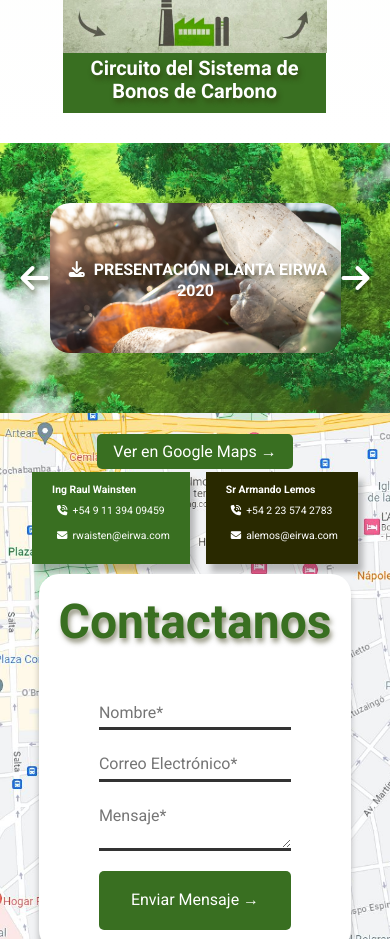
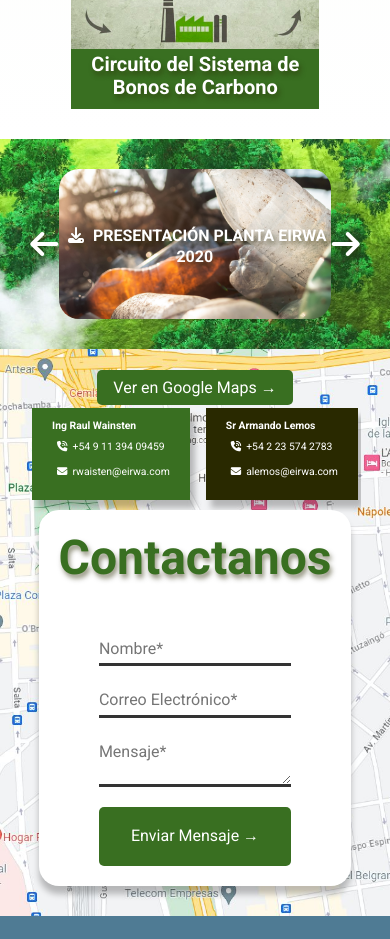
Before and after one commit to FranciscoCuminiLondero/eirwa, a plain HTML site: page index.html in a window 390 px wide. Shown: the part 4300-5239 px from the top of the page. Drawn offline with nearby package versions, Linux system fonts and the light colour scheme; a script that the page names is missing.

Commit message:
arreglo de errores

```diff
--- a/css/styles.css
+++ b/css/styles.css
@@ -796,7 +796,13 @@ body {
     }
 }
 
-@media (max-width:800px) {
+@media (max-width:600px) {
+    .container {
+        width: 85%;
+        margin: 0 auto;
+        overflow: hidden;
+        padding: var(--padding-container);
+    }
     .profits__subtitle {
         font-size: 1.25rem;
         text-align: center;
--- a/index.html
+++ b/index.html
@@ -242,7 +242,7 @@
         <section class="more-info">
             <div class="more-info__container container">
                 <i class="fa-solid fa-arrow-left arrow" id="before"></i>
-                <section class="more-info__body more-info__body--show" data-id="1" data-aos="zoom-out" data-aos-duration="1000">
+                <section class="more-info__body more-info__body--show" data-id="1" data-aos="flip-up" data-aos-duration="1000">
                     <div class="more-info__title">
                         <a href="https://drive.google.com/file/d/1p3YmXHpOwOCYOmDa1RfQCMDUB_SpSGDp/view?usp=sharing" target="_blank">
                             <i class="fa-solid fa-download"></i>
@@ -335,7 +335,7 @@
 
     <!-- Inicio Footer -->
     <footer class="footer">
-        <div class="footer__container container" data-aos="flip-up" data-aos-duration="1000">
+        <div class="footer__container container" data-aos="flip-up" data-aos-duration="1000" >
 
             <div class="footer__logo">
                 <a href="#" class="link-logo">
```
